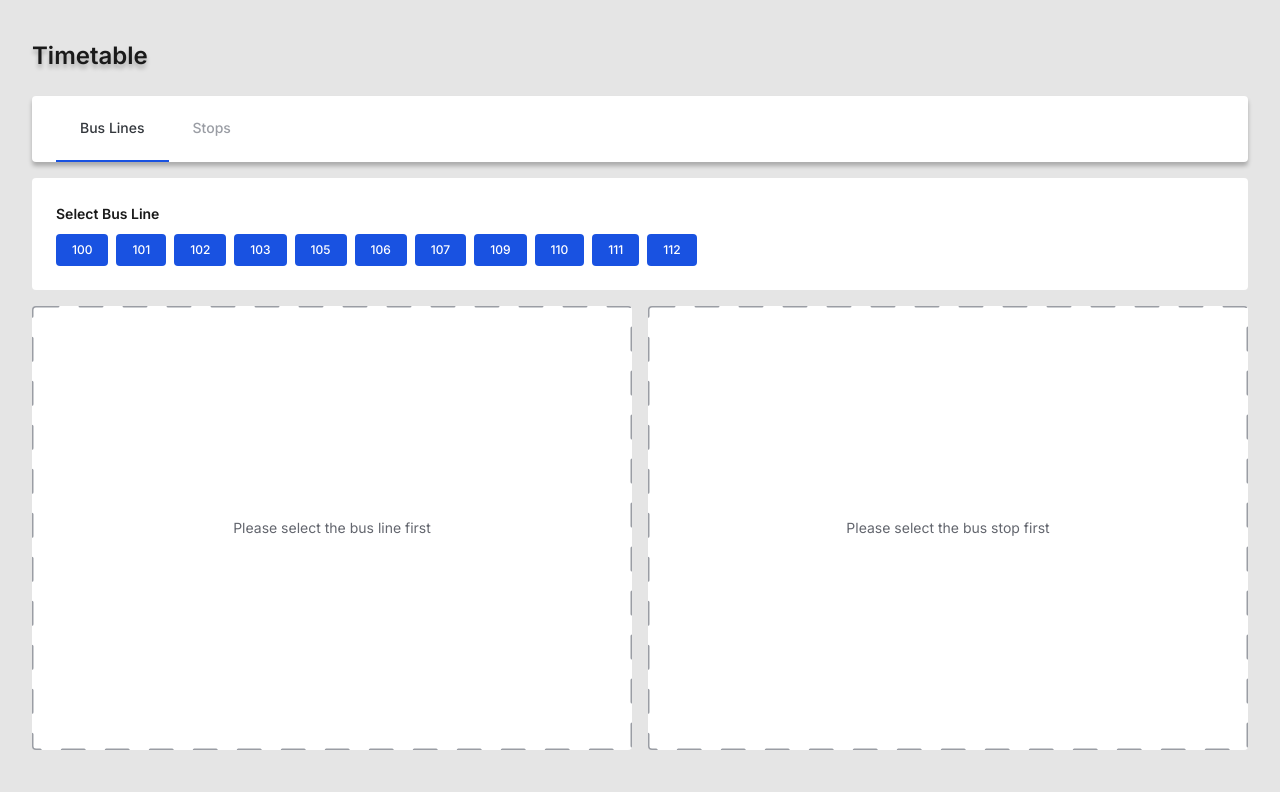
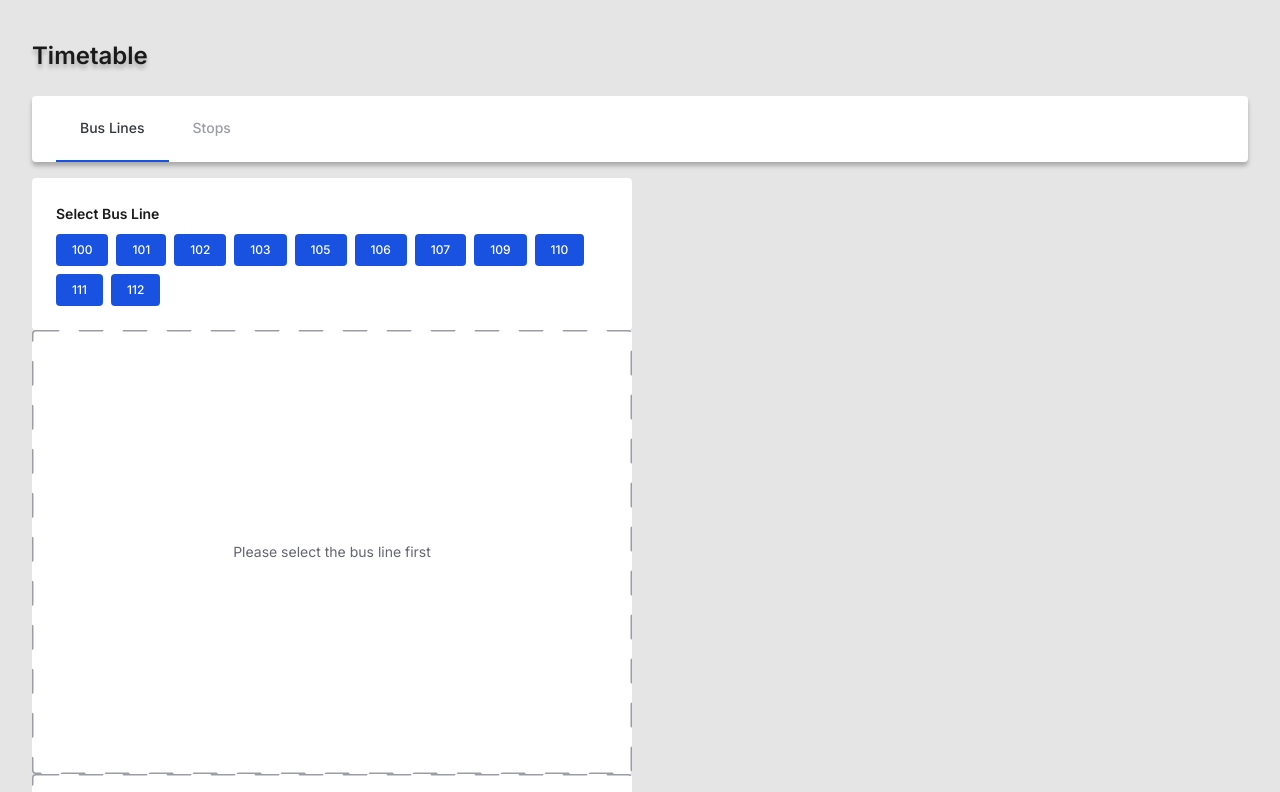
Before and after one commit to massqeen/bus-stops-timetable-app, a Vue app: page /lines in a window 1280 px wide. Shown: the top 792 px of the page. Built offline with nearby package versions, Linux system fonts and the light colour scheme; data requests are answered from the project's data file.

Commit message:
Update AppMain and BusLines components to handle loading and error states and adjust layout
- Updated AppMain.vue to conditionally apply grid layout based on route and loading/error states
- Enhanced BusLines.vue to handle loading and error states, and manage selected line and stop

```diff
--- a/src/components/AppMain.vue
+++ b/src/components/AppMain.vue
@@ -1,11 +1,18 @@
 <script setup lang="ts">
 import { useRoute } from "vue-router";
+import { computed } from "vue";
+import { useStore } from "@/store";
+
+const store = useStore()
+
+const isLoading = computed(() => store.state.isLoading)
+const error = computed(() => store.state.error)
 
 const route = useRoute()
 </script>
 
 <template>
-  <main class="main" :class="route.path === '/lines' ? 'grid' : ''">
+  <main class="main" :class="route.path === '/lines' && !isLoading && !error ? 'grid' : ''">
     <router-view />
   </main>
 </template>
--- a/src/views/BusLines.vue
+++ b/src/views/BusLines.vue
@@ -1,5 +1,5 @@
 <script setup lang="ts">
-import { ref, watch } from 'vue'
+import { computed, ref, watch } from 'vue'
 import { useStore } from '@/store'
 import BusLineList from "@/components/BusLineList.vue";
 import BusLineStopList from '@/components/BusLineStopList.vue'
@@ -12,6 +12,9 @@ const selectedLine = ref<BusLine | null>(null)
 const selectedStop = ref<BusStop | null>(null)
 const timesForSelectedStop = ref<string[]>([])
 const busStopsForSelectedLine = ref<BusStop[]>([])
+
+const isLoading = computed(() => store.state.isLoading)
+const error = computed(() => store.state.error)
 
 const handleLineSelected = (line: BusLine) => {
   selectedLine.value = line
@@ -42,14 +45,22 @@ watch(selectedLine, (newLine) => {
 </script>
 
 <template>
-  <BusLineList @lineSelected="handleLineSelected"/>
-  <DetailsPlaceholder v-if="!selectedLine">Please select the bus line first</DetailsPlaceholder>
-  <BusLineStopList v-else :stops="busStopsForSelectedLine" :selected-line-number="selectedLine.id" @stopSelected="handleStopSelected"/>
-  <DetailsPlaceholder v-if="!selectedStop">Please select the bus stop first</DetailsPlaceholder>
-  <TimeList v-else :times="timesForSelectedStop" :selected-stop-name="selectedStop.stop"/>
+  <div v-if="isLoading" class="loading-container">Loading...</div>
+  <div v-if="error" class="error-container">Hello</div>
+  <div v-if="!isLoading && !error">
+    <BusLineList @lineSelected="handleLineSelected"/>
+    <DetailsPlaceholder v-if="!selectedLine">Please select the bus line first</DetailsPlaceholder>
+    <BusLineStopList v-else :stops="busStopsForSelectedLine" :selected-line-number="selectedLine.id" @stopSelected="handleStopSelected"/>
+    <DetailsPlaceholder v-if="!selectedStop">Please select the bus stop first</DetailsPlaceholder>
+    <TimeList v-else :times="timesForSelectedStop" :selected-stop-name="selectedStop.stop"/>
+  </div>
 </template>
 
 <style scoped lang="scss">
 @import '@/styles/variables';
-@import '@/styles/mixins';
+
+.loading-container, .error-container {
+  padding: 2.4rem;
+  font-size: $font-size-lg;
+}
 </style>
```
